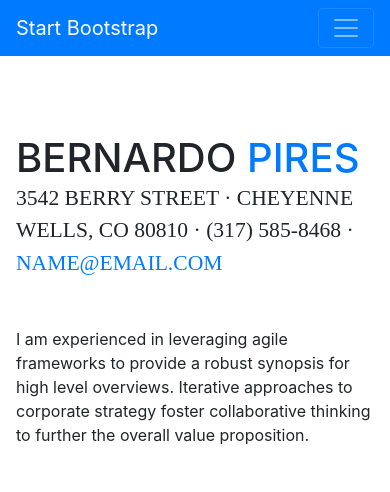
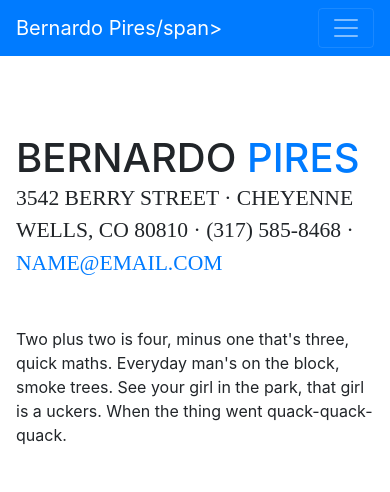
Before and after one commit to euricoteles/bernardopires.github.io, a website with bundled scripts: page index.html in a window 390 px wide. Shown: the top 492 px of the page. Built offline with nearby package versions, Linux system fonts and the light colour scheme; a web font is replaced by a local one.

Commit message:
New index.html

```diff
--- a/index.html
+++ b/index.html
@@ -29,7 +29,7 @@
 
     <nav class="navbar navbar-expand-lg navbar-dark bg-primary fixed-top" id="sideNav">
       <a class="navbar-brand js-scroll-trigger" href="#page-top">
-        <span class="d-block d-lg-none">Start Bootstrap</span>
+        <span class="d-block d-lg-none">Bernardo Pires/span>
         <span class="d-none d-lg-block">
           <img class="img-fluid img-profile rounded-circle mx-auto mb-2" src="img/profile.jpg" alt="">
         </span>
@@ -71,7 +71,7 @@
           <div class="subheading mb-5">3542 Berry Street · Cheyenne Wells, CO 80810 · (317) 585-8468 ·
             <a href="mailto:name@email.com">name@email.com</a>
           </div>
-          <p class="mb-5">I am experienced in leveraging agile frameworks to provide a robust synopsis for high level overviews. Iterative approaches to corporate strategy foster collaborative thinking to further the overall value proposition.</p>
+          <p class="mb-5">Two plus two is four, minus one that's three, quick maths. Everyday man's on the block, smoke trees. See your girl in the park, that girl is a uckers. When the thing went quack-quack-quack.</p>
           <ul class="list-inline list-social-icons mb-0">
             <li class="list-inline-item">
               <a href="#">
```
